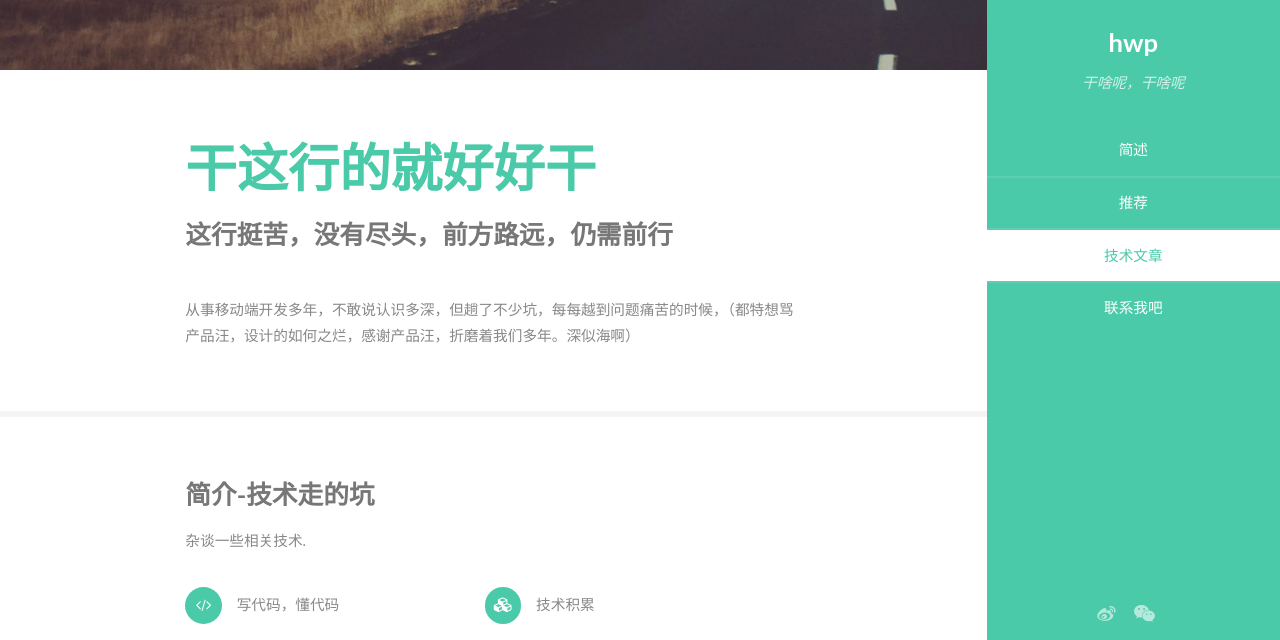
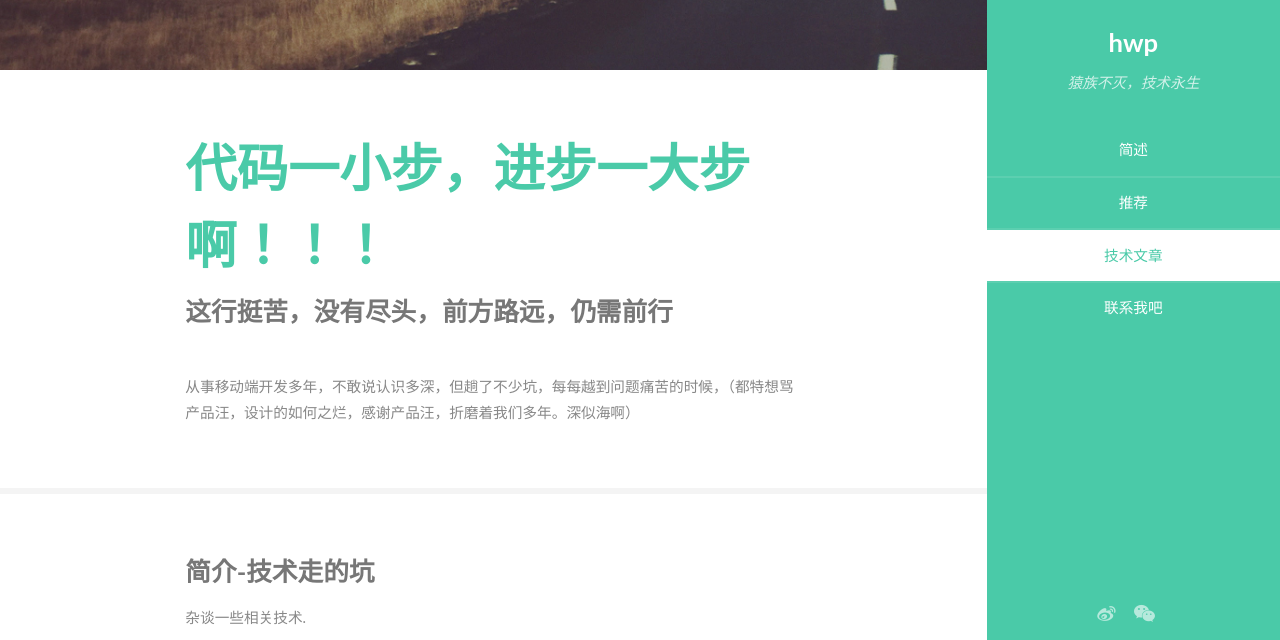
Before and after one commit to hwpjiayou/blog, a plain HTML site: page index.html in a window 1280 px wide. Shown: the part 150-790 px from the top of the page. Drawn offline with Linux system fonts and the light colour scheme.

Commit message:
修改说明

```diff
--- a/index.html
+++ b/index.html
@@ -27,7 +27,7 @@
 					<header>
 						<span class="image avatar"><img src="images/avatar.jpg" alt="" /></span>
 						<h1 id="logo"><a href="#">hwp</a></h1>
-						<p>干啥呢，干啥呢<br />
+						<p>猿族不灭，技术永生<br />
 						</p>
 					</header>
 					<nav id="nav">
@@ -58,7 +58,7 @@
 						<section id="one">
 							<div class="container">
 								<header class="major">
-									<h2>干这行的就好好干</h2>
+									<h2>代码一小步，进步一大步啊！！！</h2>
 									<p>这行挺苦，没有尽头，前方路远，仍需前行<br />
 									</p>
 								</header>
```
